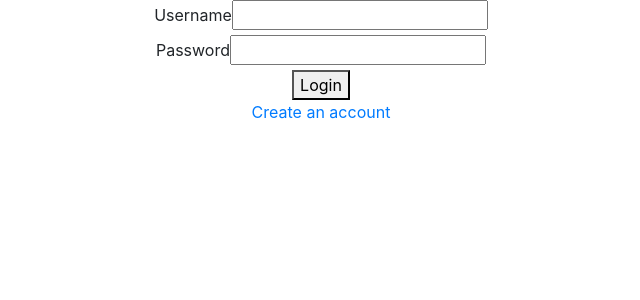
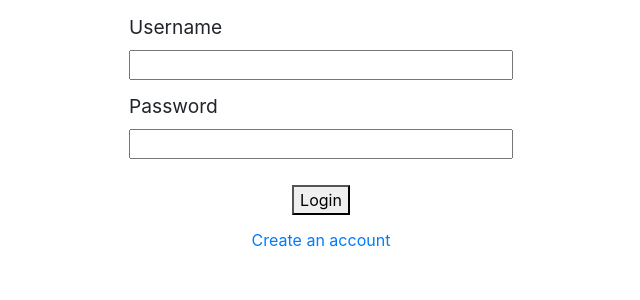
Before and after one commit to WaterMyPlants3/front-end, a React (Create React App) app in the folder front-end/: page /login in a window 1280 px wide. Shown: the top 300 px of the page, without its empty margins (319-959 px from the left). Built offline with nearby package versions, Linux system fonts and the light colour scheme.

Commit message:
Styling for form inputs

```diff
--- a/front-end/package.json
+++ b/front-end/package.json
@@ -14,6 +14,7 @@
     "react-router-dom": "^5.1.2",
     "react-scripts": "3.3.1",
     "reactstrap": "^8.4.1",
+    "styled-components": "^5.0.0",
     "yup": "^0.28.1"
   },
   "scripts": {
--- a/front-end/src/components/LoginForm.js
+++ b/front-end/src/components/LoginForm.js
@@ -1,6 +1,29 @@
 import React from 'react';
 import { useForm } from 'react-hook-form';
 import * as Yup from 'yup';
+import styled from 'styled-components';
+
+const InputDiv = styled.div`
+  width: 30%;
+  margin: 1% auto;
+  display: flex;
+  flex-direction: column;
+`;
+
+const LoginButton = styled.button`
+  margin: 1%;
+`;
+
+const InputLabel = styled.label`
+  text-align: start;
+  font-size: 1.2rem;
+`;
+
+const ErrorMessage = styled.div`
+  color: red;
+  font-size: .8rem;
+  margin-top: 1%;
+`;
 
 const ValidationSchema = Yup.object().shape({
   username: Yup.string().required('Username is required'),
@@ -9,23 +32,23 @@ const ValidationSchema = Yup.object().shape({
 
 const LoginForm = () => {
   const { register, handleSubmit, errors } = useForm({ validationSchema: ValidationSchema });
-  const onSubmit = data => { console.log(data) };
+  const onSubmit = data => { alert(JSON.stringify(data)); };
 
   return (
     <form onSubmit={handleSubmit(onSubmit)}>
-      <div>
-        <label htmlFor="username">Username</label>
+      <InputDiv>
+        <InputLabel htmlFor="username">Username</InputLabel>
         <input id="username" name="username" type="text" ref={register} />
-        {errors.username && <span>{errors.username.message}</span>}
-      </div>
+        {errors.username && <ErrorMessage>{errors.username.message}</ErrorMessage>}
+      </InputDiv>
 
-      <div>
-        <label htmlFor="password">Password</label>
+      <InputDiv>
+        <InputLabel htmlFor="password">Password</InputLabel>
         <input id="password" name="password" type="password" ref={register} />
-        {errors.password && <span>{errors.password.message}</span>}
-      </div>
+        {errors.password && <ErrorMessage>{errors.password.message}</ErrorMessage>}
+      </InputDiv>
 
-      <button type="submit">Login</button>
+      <LoginButton type="submit">Login</LoginButton>
     </form>
   )
 };
```
Also changed, not shown: 1 other file (tests, documents, lock files or other folders).
